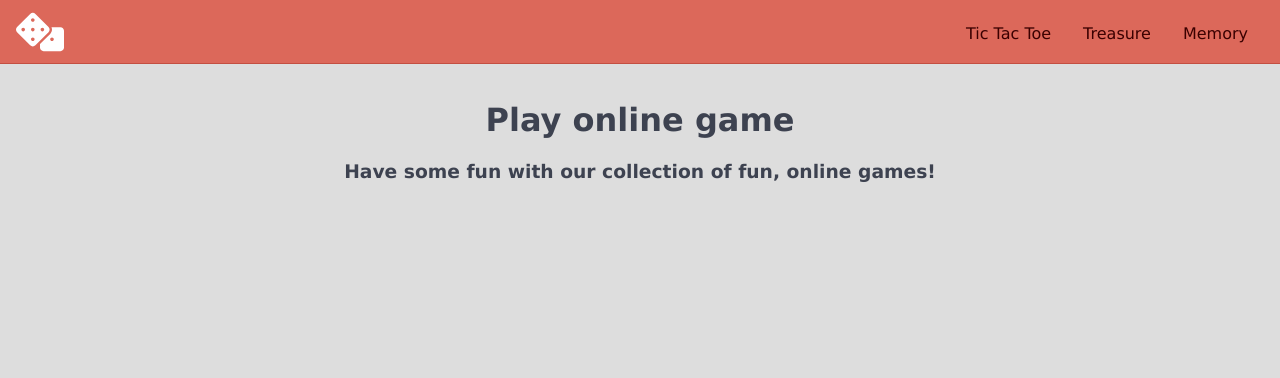
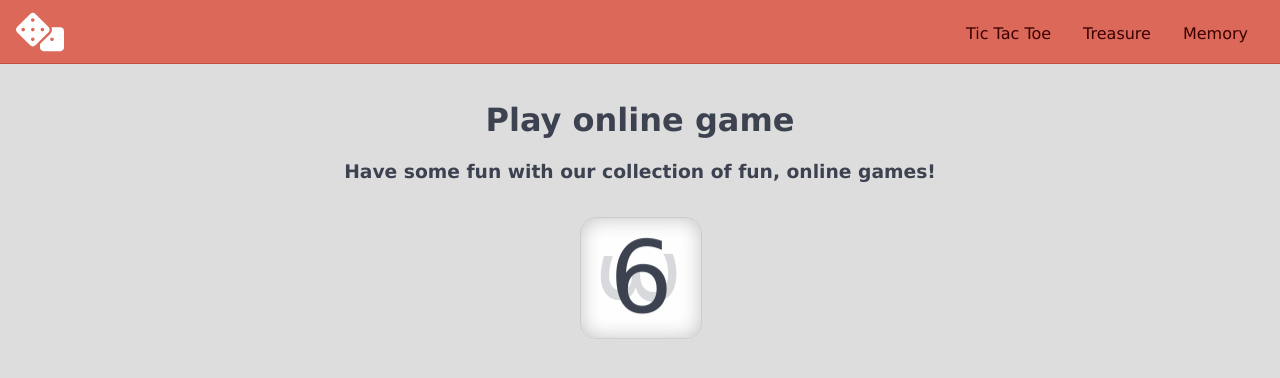
Before and after one commit to goskan93/playground, a React (Create React App) app: page / in a window 1280 px wide. Shown: the top 378 px of the page. Built offline with nearby package versions, Linux system fonts and the light colour scheme.

Commit message:
add cube

```diff
--- /dev/null
+++ b/src/components/Cube/Cube.css
@@ -0,0 +1,122 @@
+.cubespinner div {
+  position: absolute;
+  width: 120px;
+  height: 120px;
+  border: 1px solid #ccc;
+  border-radius: 1rem;
+  background: rgba(255, 255, 255, 0.8);
+  box-shadow: inset 0 0 20px rgba(0, 0, 0, 0.2);
+  line-height: 120px;
+  text-align: center;
+  font-size: 100px;
+}
+
+.cubespinner .face1 {
+  -webkit-transform: translateZ(60px);
+  -moz-transform: translateZ(60px);
+  -ms-transform: translateZ(60px);
+  transform: translateZ(60px);
+}
+.cubespinner .face2 {
+  -webkit-transform: rotateY(90deg) translateZ(60px);
+  -moz-transform: rotateY(90deg) translateZ(60px);
+  -ms-transform: rotateY(90deg) translateZ(60px);
+  transform: rotateY(90deg) translateZ(60px);
+}
+.cubespinner .face3 {
+  -webkit-transform: rotateY(90deg) rotateX(90deg) translateZ(60px);
+  -moz-transform: rotateY(90deg) rotateX(90deg) translateZ(60px);
+  -ms-transform: rotateY(90deg) rotateX(90deg) translateZ(60px);
+  transform: rotateY(90deg) rotateX(90deg) translateZ(60px);
+}
+.cubespinner .face4 {
+  -webkit-transform: rotateY(180deg) rotateZ(90deg) translateZ(60px);
+  -moz-transform: rotateY(180deg) rotateZ(90deg) translateZ(60px);
+  -ms-transform: rotateY(180deg) rotateZ(90deg) translateZ(60px);
+  transform: rotateY(180deg) rotateZ(90deg) translateZ(60px);
+}
+.cubespinner .face5 {
+  -webkit-transform: rotateY(-90deg) rotateZ(90deg) translateZ(60px);
+  -moz-transform: rotateY(-90deg) rotateZ(90deg) translateZ(60px);
+  -ms-transform: rotateY(-90deg) rotateZ(90deg) translateZ(60px);
+  transform: rotateY(-90deg) rotateZ(90deg) translateZ(60px);
+}
+.cubespinner .face6 {
+  -webkit-transform: rotateX(-90deg) translateZ(60px);
+  -moz-transform: rotateX(-90deg) translateZ(60px);
+  -ms-transform: rotateX(-90deg) translateZ(60px);
+  transform: rotateX(-90deg) translateZ(60px);
+}
+
+@-webkit-keyframes spincube {
+  from,
+  to {
+    -webkit-transform: rotateX(0deg) rotateY(0deg) rotateZ(0deg);
+  }
+  16% {
+    -webkit-transform: rotateY(-90deg);
+  }
+  33% {
+    -webkit-transform: rotateY(-90deg) rotateZ(90deg);
+  }
+  50% {
+    -webkit-transform: rotateY(-180deg) rotateZ(90deg);
+  }
+  66% {
+    -webkit-transform: rotateY(-270deg) rotateX(90deg);
+  }
+  83% {
+    -webkit-transform: rotateX(90deg);
+  }
+}
+
+@keyframes spincube {
+  from,
+  to {
+    -moz-transform: rotateX(0deg) rotateY(0deg) rotateZ(0deg);
+    -ms-transform: rotateX(0deg) rotateY(0deg) rotateZ(0deg);
+    transform: rotateX(0deg) rotateY(0deg) rotateZ(0deg);
+  }
+  16% {
+    -moz-transform: rotateY(-90deg);
+    -ms-transform: rotateY(-90deg);
+    transform: rotateY(-90deg);
+  }
+  33% {
+    -moz-transform: rotateY(-90deg) rotateZ(90deg);
+    -ms-transform: rotateY(-90deg) rotateZ(90deg);
+    transform: rotateY(-90deg) rotateZ(90deg);
+  }
+  50% {
+    -moz-transform: rotateY(-180deg) rotateZ(90deg);
+    -ms-transform: rotateY(-180deg) rotateZ(90deg);
+    transform: rotateY(-180deg) rotateZ(90deg);
+  }
+  66% {
+    -moz-transform: rotateY(-270deg) rotateX(90deg);
+    -ms-transform: rotateY(-270deg) rotateX(90deg);
+    transform: rotateY(-270deg) rotateX(90deg);
+  }
+  83% {
+    -moz-transform: rotateX(90deg);
+    -ms-transform: rotateX(90deg);
+    transform: rotateX(90deg);
+  }
+}
+
+.cubespinner {
+  -webkit-animation-name: spincube;
+  -webkit-animation-timing-function: ease-in-out;
+  -webkit-animation-iteration-count: infinite;
+  -webkit-animation-duration: 6s;
+
+  animation-name: spincube;
+  animation-timing-function: ease-in-out;
+  animation-iteration-count: infinite;
+  animation-duration: 6s;
+
+  -webkit-transform-style: preserve-3d;
+  -moz-transform-style: preserve-3d;
+  -ms-transform-style: preserve-3d;
+  transform-style: preserve-3d;
+}
--- /dev/null
+++ b/src/components/Cube/Cube.js
@@ -0,0 +1,15 @@
+import React from "react";
+import "./Cube.css";
+
+const Cube = () => (
+  <div class="cubespinner">
+    <div class="face1">1</div>
+    <div class="face2">2</div>
+    <div class="face3">3</div>
+    <div class="face4">4</div>
+    <div class="face5">5</div>
+    <div class="face6">6</div>
+  </div>
+);
+
+export default Cube;
--- a/src/containers/Home/Home.js
+++ b/src/containers/Home/Home.js
@@ -1,9 +1,15 @@
 import React from "react";
 import "./Home.css";
+import Cube from "../../components/Cube/Cube";
+
 const Home = () => (
   <div className="Home">
     <h1>Play online game</h1>
     <h3>Have some fun with our collection of fun, online games!</h3>
+
+    <div style={{ width: "120px", height: "120px", position: "relative", margin: "6rem auto" }}>
+      <Cube />
+    </div>
   </div>
 );
 
```
